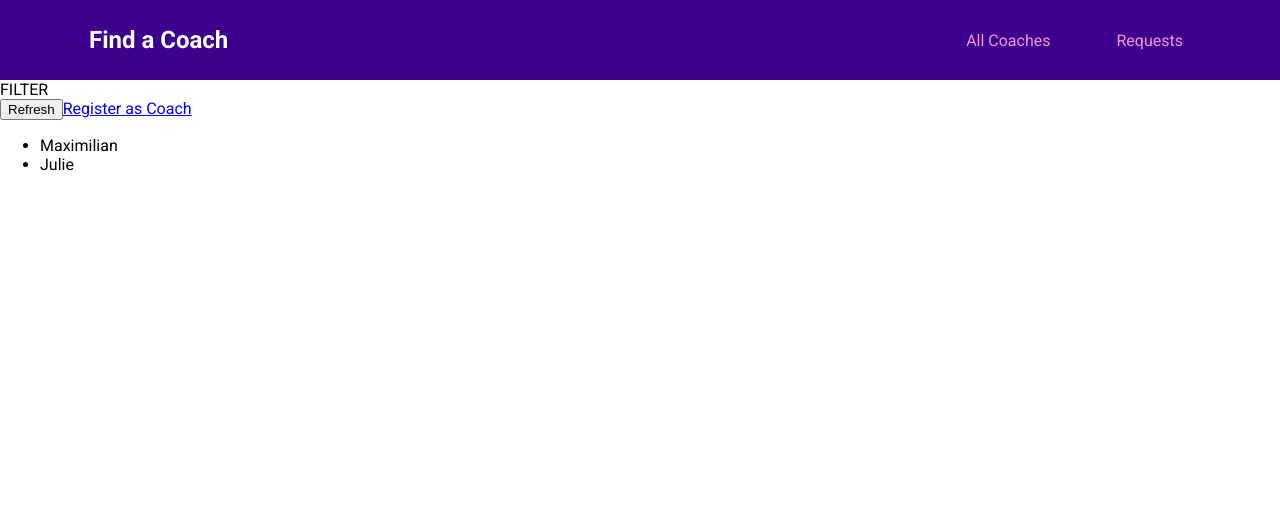
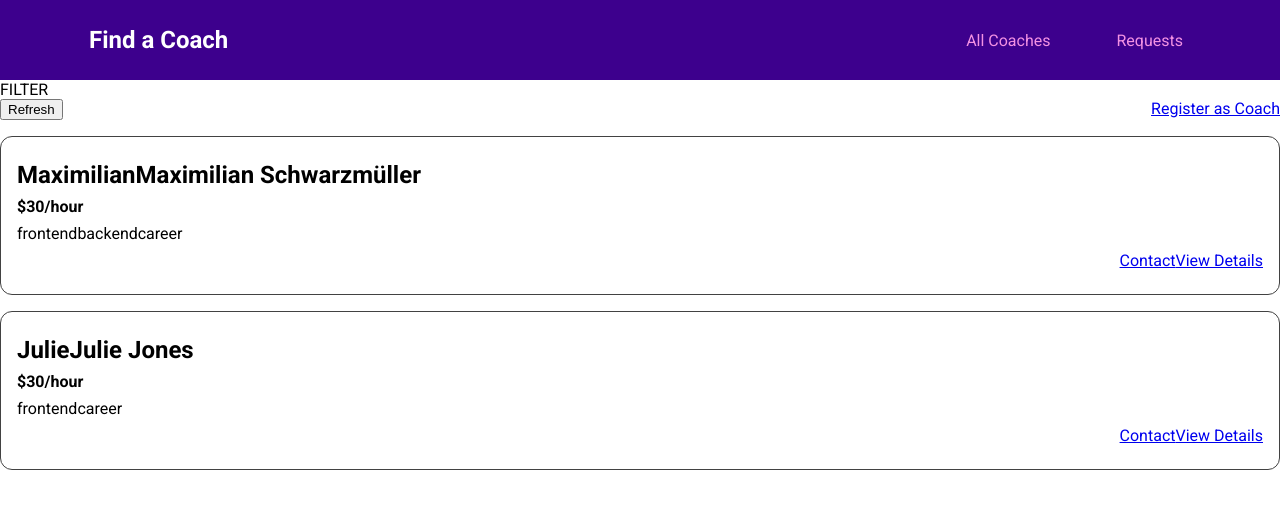
Before and after one commit to daedalus1215/literate-octo-eureka, a Vue app in the folder client/: page /coaches in a window 1280 px wide. Shown: the top 508 px of the page. Built offline with nearby package versions, Linux system fonts and the light colour scheme.

Commit message:
Add CoachItem and wire it into CoachesList

```diff
--- a/client/package.json
+++ b/client/package.json
@@ -10,7 +10,7 @@
   },
   "dependencies": {
     "vue": "^3.4.3",
-    "vue-router": "^4.3.0",
+    "vue-router": "^4.4.0",
     "vuex": "^4.1.0"
   },
   "devDependencies": {
--- /dev/null
+++ b/client/src/pages/coaches/CoachItem.vue
@@ -0,0 +1,57 @@
+<template>
+    <li>
+        <h3>{{firstName}}{{ fullName }}</h3>
+        <h4>${{ rate }}/hour</h4>
+        <div>
+            <span v-for="area in areas" :key="area">{{ area }}</span>
+        </div>
+        <div class="actions">
+            <router-link :to="coachContactLink">Contact</router-link>
+            <router-link :to="coachDetailLink">View Details</router-link>
+        </div>
+    </li>
+</template>
+
+<script>
+export default {
+    props: ['id', 'firstName', 'lastName', 'rate', 'areas'],
+    computed: {
+        fullName() {
+            return this.firstName + ' ' + this.lastName;
+        },
+        coachContactLink() {
+            return this.$route.path + '/' + this.id + '/contact' // /coaches/c1/contact
+        },
+        coachDetailsLink() {
+            return this.$route.path + '/' + this.id; // /coaches/c1
+        }
+    }
+}
+</script>
+
+<style scoped>
+li {
+    margin: 1rem 0;
+    border: 1px solid #424242;
+    border-radius: 12px;
+    padding: 1rem;
+}
+
+h3 {
+    font-size: 1.5rem;
+}
+
+h3,
+h4 {
+    margin: 0.5rem 0;
+}
+
+div {
+    margin: 0.5rem 0;
+}
+
+.actions {
+    display: flex;
+    justify-content: flex-end;
+}
+</style>
--- a/client/src/pages/coaches/CoachesList.vue
+++ b/client/src/pages/coaches/CoachesList.vue
@@ -8,16 +8,18 @@
             <router-link to="/register">Register as Coach</router-link>
         </div>
         <ul v-if="hasCoaches">
-            <li v-for="coach in filteredCoaches" :key="coach.id">
-                {{ coach.firstName }}
-            </li>
+            <CoachItem v-for="coach in filteredCoaches" :key="coach.id" :id="coach.id" :first-name="coach.firstName"
+                :last-name="coach.lastName" :rate="coach.hourlyRate" :areas="coach.areas"></CoachItem>
         </ul>
         <h3 v-else>No Coaches Found</h3>
     </section>
 </template>
 
 <script>
+import CoachItem from './CoachItem.vue';
+
 export default {
+    components: { CoachItem },
     computed: {
         filteredCoaches() {
             return this.$store.getters['coaches/coaches']
@@ -43,4 +45,15 @@ html {
 body {
     margin: 0;
 }
+
+ul {
+    list-style: none;
+    margin: 0;
+    padding: 0;
+}
+
+.controls {
+    display: flex;
+    justify-content: space-between;
+}
 </style>
```
Also changed, not shown: 2 other files (tests, documents, lock files or other folders).
